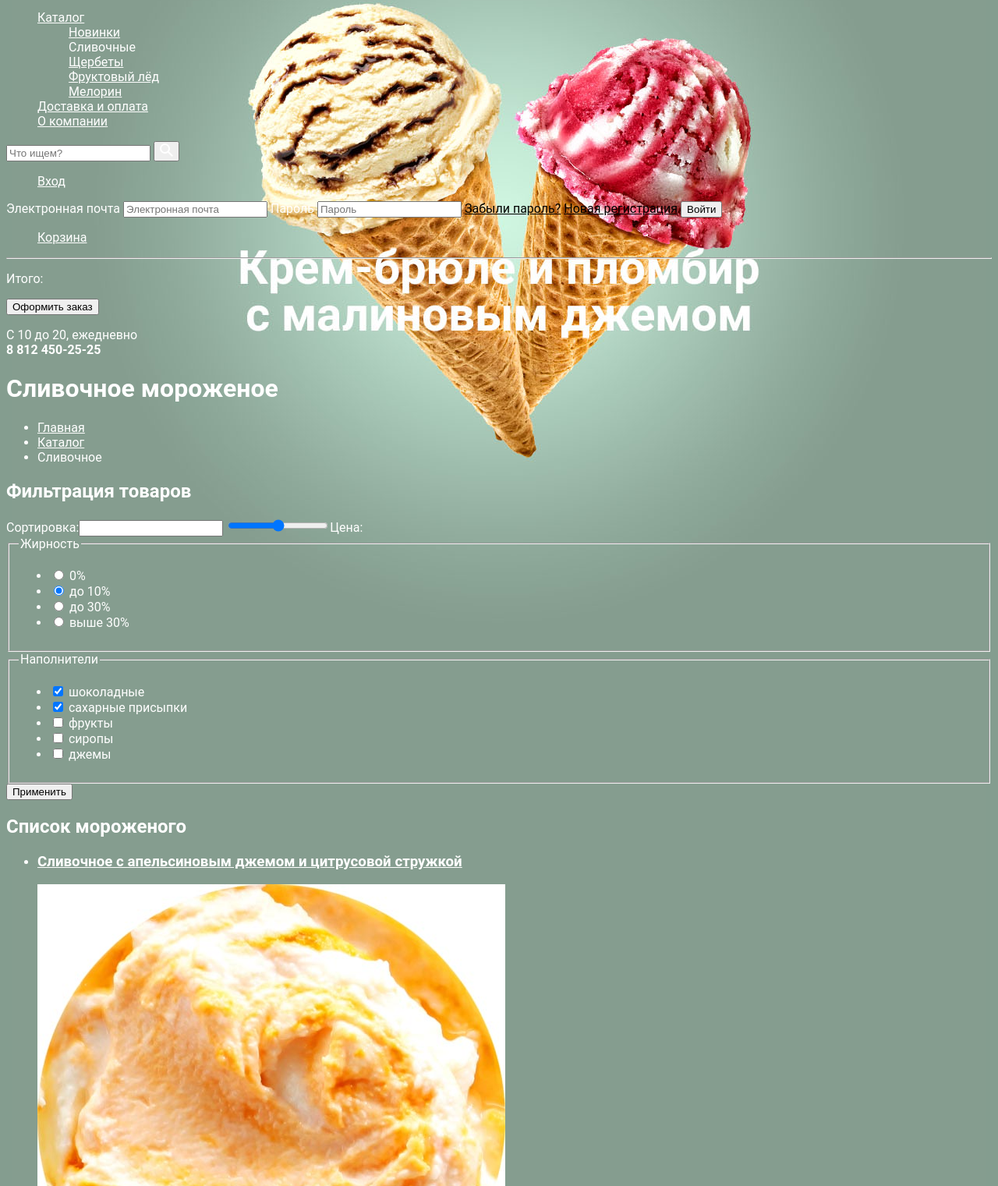
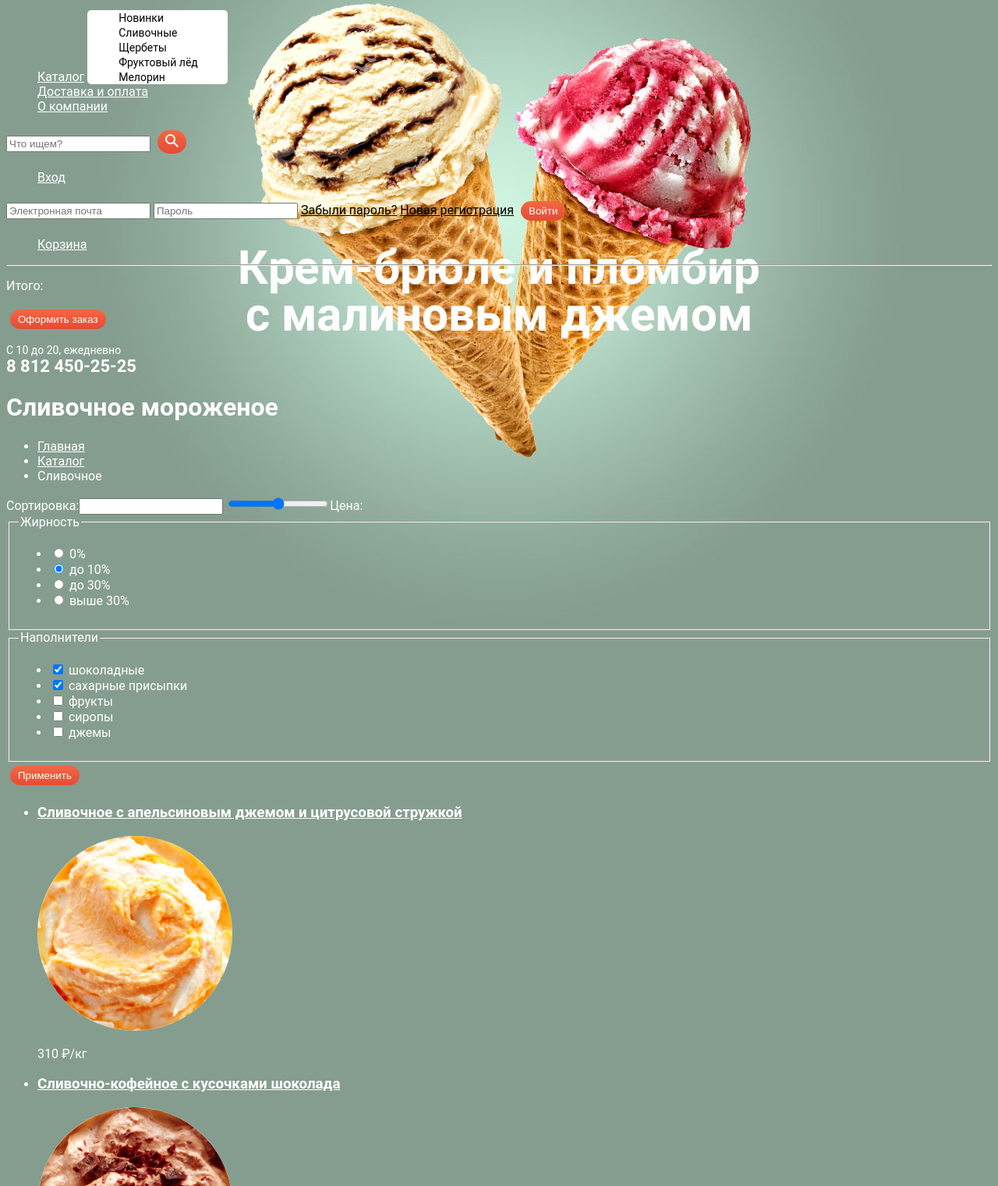
Before and after one commit to lulu-mint/700337-gllacy, a plain HTML site: page catalog.html in a window 1280 px wide. Shown: the part 79-1600 px from the top of the page at 78% size. Drawn offline with Linux system fonts and the light colour scheme.

Commit message:
smth not important

```diff
--- a/catalog.html
+++ b/catalog.html
@@ -103,26 +103,26 @@
       <ul>
 
         <li>
-          <input class="filter visually-hidden" type="radio"
+          <input class="filter" type="radio"
                  name="percents" id="filter-zero-percent">
           <label for="filter-zero-percent">0%</label>
         </li>
 
         <li>
-          <input class="filter visually-hidden" type="radio"
+          <input class="filter" type="radio"
                  name="percents" id="lt-ten-percent"
                  checked>
           <label for="lt-ten-percent">до 10%</label>
         </li>
 
         <li>
-          <input class="filter visually-hidden" type="radio"
+          <input class="filter" type="radio"
                  name="percents" id="lt-thirty-percent">
           <label for="lt-thirty-percent">до 30%</label>
         </li>
 
         <li>
-          <input class="filter visually-hidden" type="radio"
+          <input class="filter" type="radio"
                  name="percents" id="gt-thirty-percent">
           <label for="gt-thirty-percent">выше 30%</label>
         </li>
@@ -135,31 +135,31 @@
       <ul>
 
         <li>
-          <input class="filter visually-hidden" type="checkbox"
+          <input class="filter" type="checkbox"
                  name="chocolate" id="filter-chocolate" checked>
           <label for="filter-chocolate">шоколадные</label>
         </li>
 
         <li>
-          <input class="filter visually-hidden" type="checkbox"
+          <input class="filter" type="checkbox"
                  name="sugar-powder" id="filter-sugar-powder" checked>
           <label for="filter-sugar-powder">сахарные присыпки</label>
         </li>
 
         <li>
-          <input class="filter visually-hidden" type="checkbox"
+          <input class="filter" type="checkbox"
                  name="fruits" id="filter-fruits">
           <label for="filter-fruits">фрукты</label>
         </li>
 
         <li>
-          <input class="filter visually-hidden" type="checkbox"
+          <input class="filter" type="checkbox"
                  name="syrups" id="filter-syrups">
           <label for="filter-syrups">сиропы</label>
         </li>
 
         <li>
-          <input class="filter visually-hidden" type="checkbox"
+          <input class="filter" type="checkbox"
                  name="jams" id="filter-jams">
           <label for="filter-jams">джемы</label>
         </li>
@@ -167,7 +167,7 @@
       </ul>
     </fieldset>
 
-    <button type="submit">Применить</button>
+    <button class="button" type="submit">Применить</button>
   </section>
 
 
--- a/css/style.css
+++ b/css/style.css
@@ -16,7 +16,7 @@ a:hover, a:active{
   color:#ffbc9e;
 }
 
-/*.visually-hidden{
+.visually-hidden{
   position: absolute;
   width: 1px;
   height: 1px;
@@ -25,7 +25,7 @@ a:hover, a:active{
   padding: 0;
   clip: rect(0 0 0 0);
   overflow: hidden;
-}*/
+}
 
 .main-navigation{
   font-size: 16px;
@@ -60,6 +60,38 @@ a:hover, a:active{
 .modal a:active{
   color:#ffbc9e;
 }
+
+.sub-menu{
+  display: inline-block;
+  width: 140px;
+  background-color: white;
+  border-radius: 5px;
+}
+
+.sub-menu a{
+  font-size: 14px;
+  color: black;
+  text-decoration: none;
+  text-align: left;
+}
+.sub-menu a:hover{
+  background-color: #fbded7;
+}
+.sub-menu a:active{
+  background-color: #f6b5a5;
+}
+
+.header-phone-number p{
+  font-size: 14px;
+}
+.header-phone-number strong{
+  font-size: 22px;
+}
+
+
+
+
+
 
 .extra-raspberry{
   width: 560px;
@@ -102,3 +134,20 @@ a:hover, a:active{
   font-weight: bold;
   font-size: 26px;
 }
+.catalog-list img{
+  width: 250px;
+  height: 250px;
+  border-radius: 180px;
+}
+
+.button{
+  display: inline-block;
+  border: none;
+  border-radius: 15px;
+  padding: 5px 10px;
+  background: linear-gradient(#f26843, #e74a35);
+  color: white;
+  text-align: center;
+  text-decoration: none;
+  margin: 5px;
+}
```
Also changed, not shown: index.html (+1 -0 lines).
